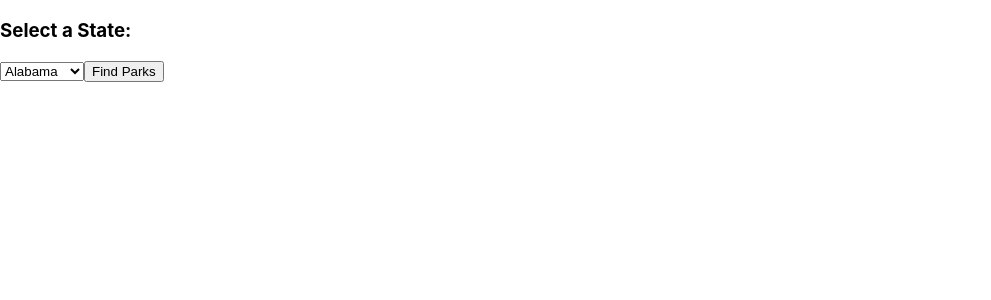
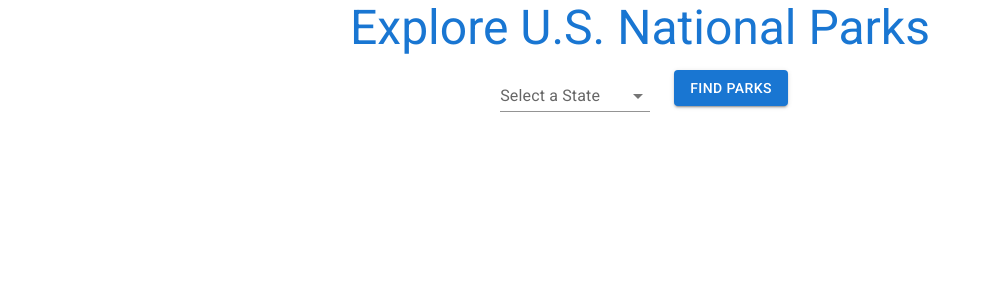
Before and after one commit to mellen-code/national-parks-app, a React (Create React App) app: page / in a window 1280 px wide. Shown: the top 300 px of the page, without its empty margins (0-991 px from the left). Built offline with nearby package versions, Linux system fonts and the light colour scheme.

Commit message:
initial material ui styling edits

```diff
--- a/package.json
+++ b/package.json
@@ -3,6 +3,10 @@
   "version": "0.1.0",
   "private": true,
   "dependencies": {
+    "@emotion/react": "^11.11.1",
+    "@emotion/styled": "^11.11.0",
+    "@fontsource/roboto": "^5.0.8",
+    "@mui/material": "^5.14.5",
     "@testing-library/jest-dom": "^5.17.0",
     "@testing-library/react": "^13.4.0",
     "@testing-library/user-event": "^13.5.0",
--- a/public/index.html
+++ b/public/index.html
@@ -2,42 +2,25 @@
 <html lang="en">
   <head>
     <meta charset="utf-8" />
-    <link rel="icon" href="%PUBLIC_URL%/favicon.ico" />
     <meta name="viewport" content="width=device-width, initial-scale=1" />
     <meta name="theme-color" content="#000000" />
     <meta
       name="description"
       content="Web site created using create-react-app"
     />
-    <link rel="apple-touch-icon" href="%PUBLIC_URL%/logo192.png" />
-    <!--
-      manifest.json provides metadata used when your web app is installed on a
-      user's mobile device or desktop. See https://developers.google.com/web/fundamentals/web-app-manifest/
-    -->
-    <link rel="manifest" href="%PUBLIC_URL%/manifest.json" />
-    <!--
-      Notice the use of %PUBLIC_URL% in the tags above.
-      It will be replaced with the URL of the `public` folder during the build.
-      Only files inside the `public` folder can be referenced from the HTML.
 
-      Unlike "/favicon.ico" or "favicon.ico", "%PUBLIC_URL%/favicon.ico" will
-      work correctly both with client-side routing and a non-root public URL.
-      Learn how to configure a non-root public URL by running `npm run build`.
-    -->
-    <title>React App</title>
+    <link rel="preconnect" href="https://fonts.googleapis.com" />
+<link rel="preconnect" href="https://fonts.gstatic.com" crossorigin />
+<link
+  rel="stylesheet"
+  href="https://fonts.googleapis.com/css2?family=Roboto:wght@300;400;500;600;700&display=swap"
+/>
+
+    <title>U.S. National Parks App</title>
   </head>
   <body>
     <noscript>You need to enable JavaScript to run this app.</noscript>
     <div id="root"></div>
-    <!--
-      This HTML file is a template.
-      If you open it directly in the browser, you will see an empty page.
 
-      You can add webfonts, meta tags, or analytics to this file.
-      The build step will place the bundled scripts into the <body> tag.
-
-      To begin the development, run `npm start` or `yarn start`.
-      To create a production bundle, use `npm run build` or `yarn build`.
-    -->
   </body>
 </html>
--- a/src/App.js
+++ b/src/App.js
@@ -1,6 +1,7 @@
 import { useState } from 'react';
 import ParkSearch from './components/ParkSearch';
 import StateParks from './components/StateParks';
+import '@fontsource/roboto/300.css';
 import './App.css';
 
 
--- a/src/components/ButtonAndDetails.js
+++ b/src/components/ButtonAndDetails.js
@@ -1,5 +1,5 @@
 
-const ButtonAndDetails = ({ text, onClick, isSelected }) => {
+const ButtonAndDetails = ({ onClick, isSelected }) => {
 
     return (
     <>
--- a/src/components/ParkSearch.js
+++ b/src/components/ParkSearch.js
@@ -1,7 +1,8 @@
 import { useState } from 'react';
+import { Grid, Button, Select, FormControl, InputLabel, MenuItem, Typography } from '@mui/material';
 
 function ParkSearch({getParksList}) {
-    const [stateCode, setStateCode] = useState('al')
+    const [stateCode, setStateCode] = useState(null)
 
     const handleSearch = (e) => {
         e.preventDefault();
@@ -9,17 +10,37 @@ function ParkSearch({getParksList}) {
     }
 
     return (
-        <>
-        <h3>Select a State:</h3>
-        <select onChange={e => setStateCode(e.target.value)} name="state" >
-            <option value="al">Alabama</option>
-            <option value="ak">Alaska</option>
-            <option value="az">Arizona</option>
-            <option value="mn">Minnesota</option>
-            <option value="wy">Wyoming</option>
-        </select>
-        <button onClick={handleSearch}>Find Parks</button>
-        </>
+    <>
+    <div>
+        <Grid container justifyContent="center">
+            <Grid item>
+                <Typography variant="h3" color="primary" >Explore U.S. National Parks</Typography>
+            </Grid>
+        </Grid>
+
+        <Grid container spacing={2} justifyContent="center" alignItems="center">
+        <Grid item>
+            <FormControl variant="standard" sx={{ m: 1, minWidth: 150 }}>
+                <InputLabel id="demo-simple-select-label">Select a State</InputLabel>
+
+                <Select
+                onChange={e => setStateCode(e.target.value)}
+                name="state" >
+                    <MenuItem value="al">Alabama</MenuItem>
+                    <MenuItem value="ak">Alaska</MenuItem>
+                    <MenuItem value="az">Arizona</MenuItem>
+                    <MenuItem value="mn">Minnesota</MenuItem>
+                    <MenuItem value="wy">Wyoming</MenuItem>
+                </Select>
+            </FormControl>
+        </Grid>
+
+        <Grid item>
+            <Button onClick={handleSearch} variant="contained">Find Parks</Button>
+        </Grid>
+        </Grid>
+    </div>
+    </>
     )
 
 }
--- a/src/components/StateParks.js
+++ b/src/components/StateParks.js
@@ -8,7 +8,7 @@ function StateParks({parks}) {
         if (selectedParkId === parkId) {
             setSelectedParkId(!parkId)
         } else {
-       setSelectedParkId(parkId)
+            setSelectedParkId(parkId)
         }
     }
 
@@ -25,7 +25,6 @@ function StateParks({parks}) {
             <br />
 
             <ButtonAndDetails
-            text
             onClick={() => handleClick(park.id)}
             isSelected={selectedParkId === park.id}
             />
```
Also changed, not shown: 1 other file (tests, documents, lock files or other folders).
